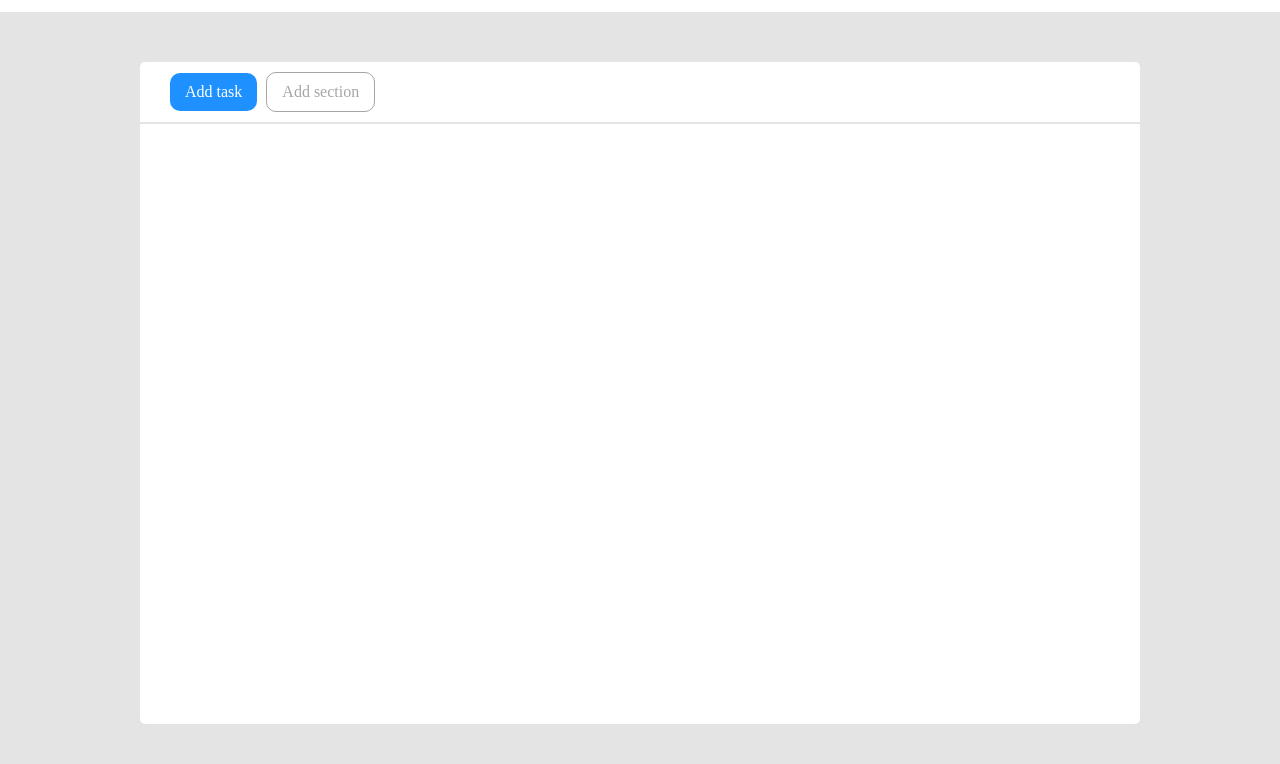
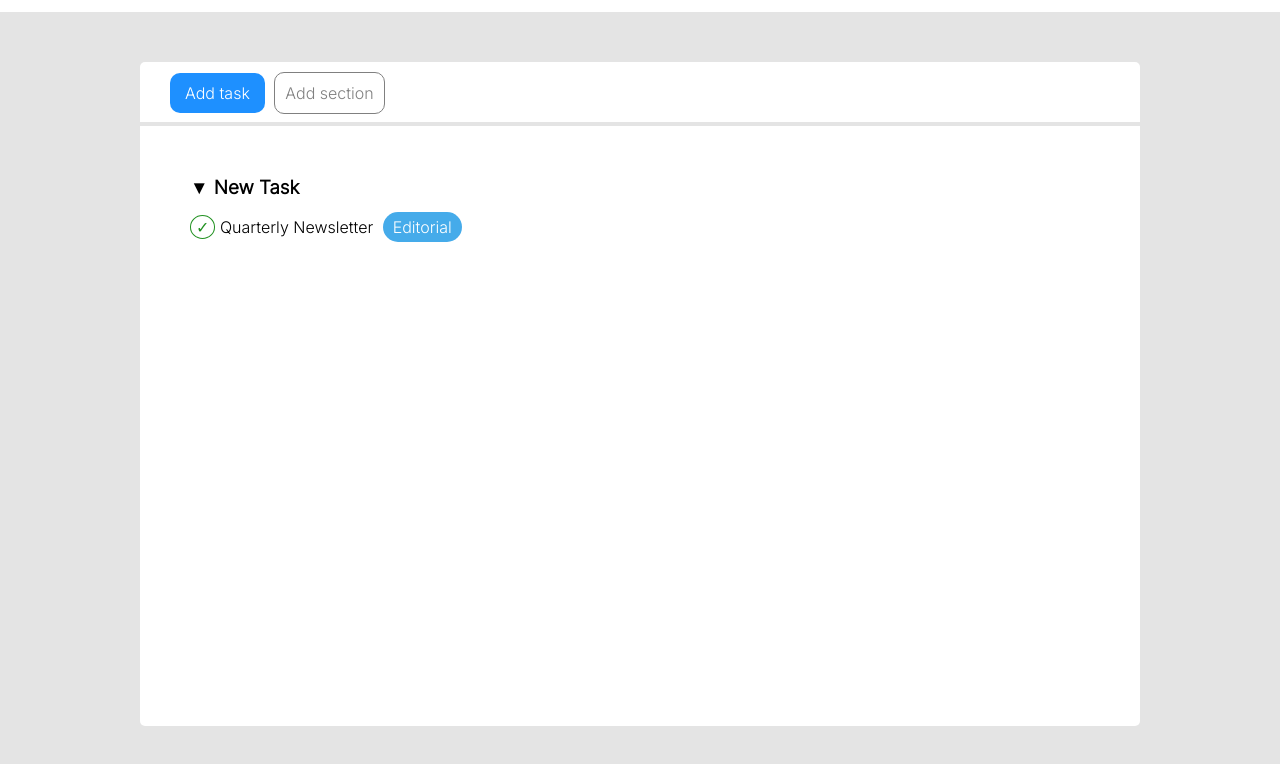
Before and after one commit to LauraBigoni/html-css-toboolist, a plain HTML site: page index.html in a window 1280 px wide. Shown: the part 88-852 px from the top of the page. Drawn offline with Linux system fonts and the light colour scheme.

Commit message:
add more style

```diff
--- a/index.html
+++ b/index.html
@@ -7,6 +7,9 @@
     <link rel="preconnect" href="https://fonts.googleapis.com">
     <link rel="preconnect" href="https://fonts.gstatic.com" crossorigin>
     <link href="https://fonts.googleapis.com/css2?family=Archivo+Black&display=swap" rel="stylesheet">
+    <link rel="preconnect" href="https://fonts.googleapis.com">
+    <link rel="preconnect" href="https://fonts.gstatic.com" crossorigin>
+    <link href="https://fonts.googleapis.com/css2?family=Inter:wght@300&display=swap" rel="stylesheet">
     <link rel="stylesheet" href="style.css">
     <link rel="icon" href="img/logo.png" type="image/icon">
     <title>Toboolist</title>
@@ -28,9 +31,13 @@
             </div>
         </header>
     <!-- tasks -->
-        <section id="tasks">
+        <section id="to-do-list">
             <div class="third-container">
-
+                    <h3>&#9660; New Task</h3>
+                    <p>
+                        <span id="check">&check;</span> Quarterly Newsletter <span class="text-blue">Editorial</span>
+                    </p>
+                </section>
             </div>
         </section>
     </main>
--- a/style.css
+++ b/style.css
@@ -18,31 +18,36 @@ body {
     background-color: rgb(255, 255, 255);
     height: 60px;
     width: 1000px;
-    margin: auto;
+    margin: 0 auto;
     margin-top:50px;
     border-top-right-radius: 5px;
     border-top-left-radius: 5px;
     box-sizing: border-box;
+    font-family: 'Inter', sans-serif;
 }
 
 .third-container {
     background-color: rgb(255, 255, 255);
     height: 600px;
     width: 1000px;
-    margin: auto;
-    margin-top:2px;
+    margin: 0 auto;
+    margin-top:10px;
     margin-bottom: 100px;
     border-bottom-right-radius: 5px;
     border-bottom-left-radius: 5px;
     box-sizing: border-box;
+    font-family: 'Inter', sans-serif;
 }
 
 /* Header */
-
 #main-header {
     background-color: rgb(255, 255, 255);
     line-height: 90px;
     height: 100px;
+}
+
+#second-header {
+    margin-bottom: -15px;
 }
 
 #logo {
@@ -61,6 +66,7 @@ body {
     vertical-align: middle;
 }
 
+/* Main */
 #first-button {
     background-color: #1E90FF;
     color: rgb(255, 255, 255);
@@ -75,13 +81,53 @@ body {
 
 #second-button {
     background-color: rgb(255, 255, 255);
-    color:#A5A5A5 ;
+    color:#808080 ;
     text-decoration: none;
     display: inline-block;
-    padding: 10px 15px;
+    padding: 10px 10px;
     margin-top: 10px;
     margin-left: 5px;
     border-radius: 10px;
-    border: 1px solid #A5A5A5;
+    border: 1px solid #808080;
 }
-/* Body */
+
+h3 {
+    padding-top: 50px;
+    background-color: rgb(255, 255, 255);
+    margin-left: 50px;
+}
+
+p {
+    background-color: rgb(255, 255, 255);
+    margin-left: 50px
+}
+
+#check {
+    background-color: rgb(255, 255, 255);
+    color: rgb(33,145,33);
+    text-decoration: none;
+    padding: 1px 5px;
+    border: 1px solid rgb(33,145,33);
+    border-radius: 50%;
+    text-align: left;
+}
+
+#cross {
+    background-color: rgb(255, 255, 255);
+    color: rgb(255,4,4);
+    text-decoration: none;
+    padding: 1px 5px;
+    border: 1px solid rgb(255,4,4);
+    border-radius: 50%;
+    text-align: left;
+}
+
+.text-blue {
+    background-color: #45ABEA;
+    color: rgb(255, 255, 255);
+    text-decoration: none;
+    padding: 5px 10px;
+    margin-left: 5px;
+    border-radius: 30px;
+    text-align: left;
+}
```
